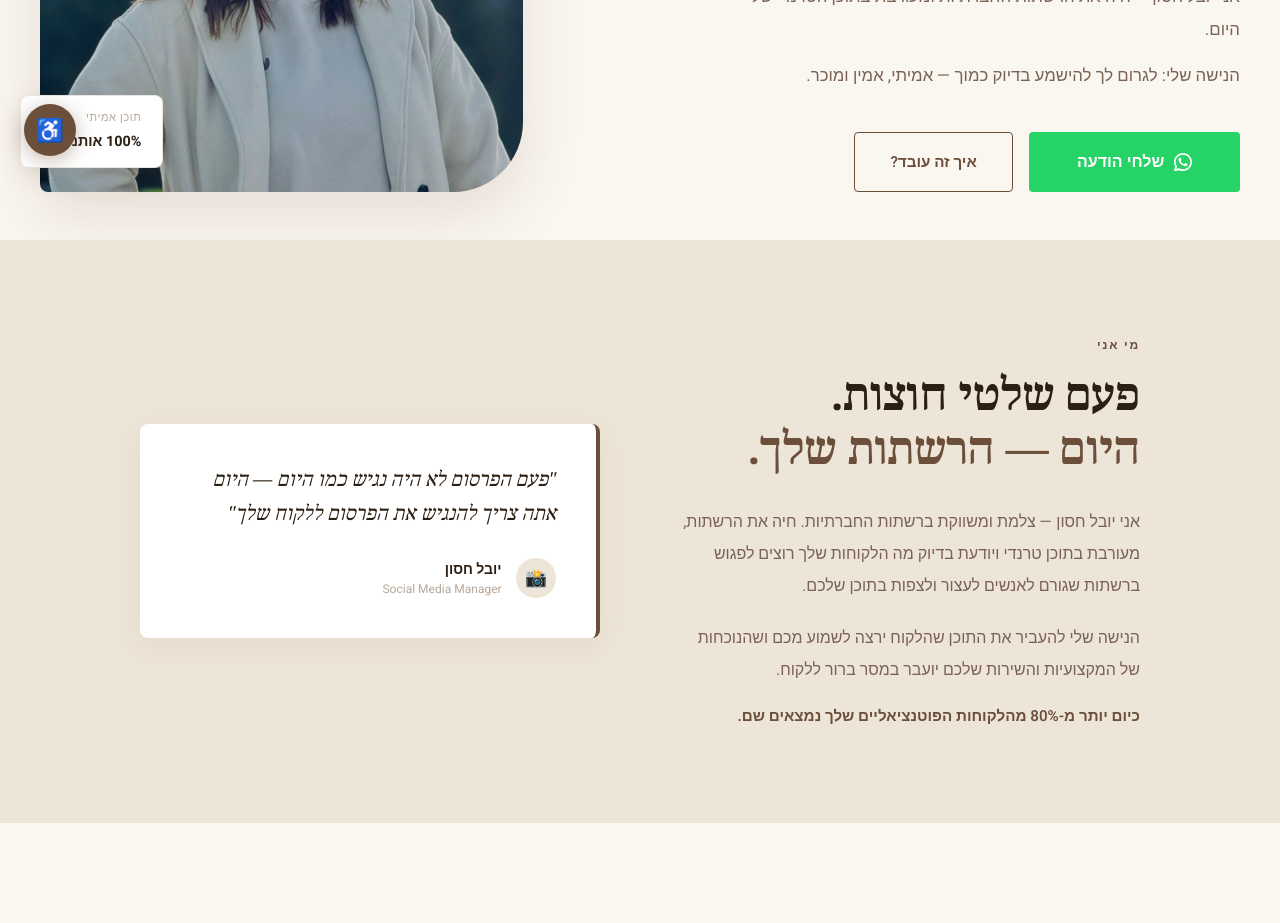
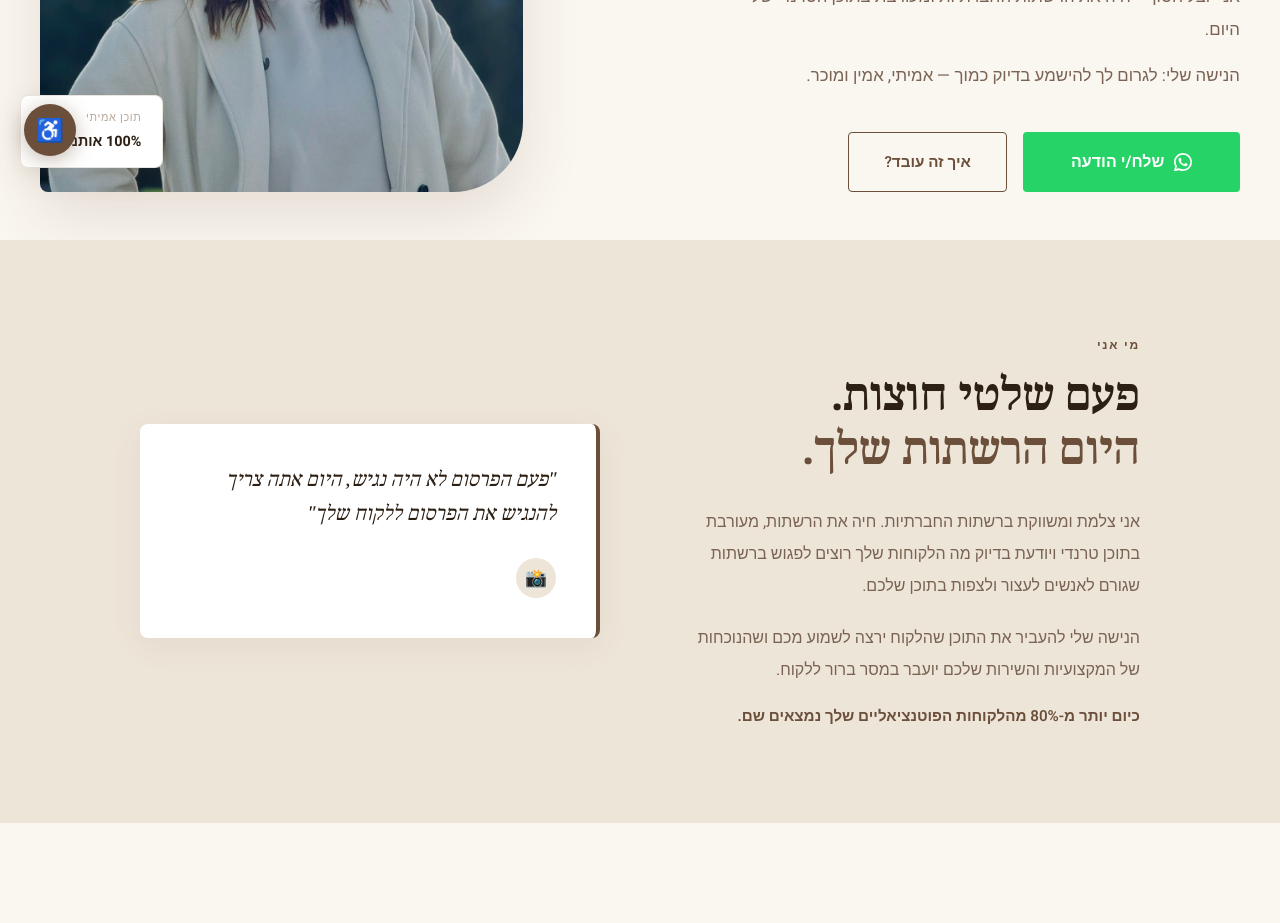
Before and after one commit to shaharlevi25/Yuval-Hasson-social, a React (Vite) app: page / in a window 1280 px wide. Shown: the part 620-1543 px from the top of the page. Built offline with nearby package versions, Linux system fonts and the light colour scheme.

Commit message:
בדיקה חדשה

```diff
--- a/src/App.jsx
+++ b/src/App.jsx
@@ -38,17 +38,14 @@ const PORTFOLIO = [
 
 const REVIEWS = [
   {
-    name: "לקוחה מרוצה",
     text: "אני רוצה להמליץ על יובל! לפני מקצועיות ואיכות היא קודם כל בן אדם! מקשיבה, מכילה ומבינה את הצרכים של העסק, מקצועית ויצירתית עם מחשבה מחוץ לקופסה והתאמה לקונספט ולקהל היעד. והכי חשוב מביאה תוצאות והכל מתנהל בוייב פשוט מושלם. לא תתאכזבו, מומלצת!",
     stars: 5,
   },
   {
-    name: "לקוחה יקרה",
     text: "יובלי היקרה, מעבר לזה שאת צלמת סופר מוכשרת, את גם אשת שירות ומכירות מעולה. לא בכל יום פוגשים אדם אחד שמשלב בתוכו כל כך הרבה מיומנויות, וכל זה בטבעיות ומקצועיות רבה. מאוד משקיעה בנו כלקוחות ודואגת לרדוף אחרינו, ולא אנחנו אחרייך. את מנהלת את עצמך ואותנו יופי יופי :)",
     stars: 5,
   },
   {
-    name: "לקוח מרוצה",
     text: "ממליץ מאד על יובל — מקצוענית, עניינית, תמיד זמינה, סבלנית, והכי חשוב תוצאות מהירות!!!",
     stars: 5,
   },
@@ -68,11 +65,11 @@ export default function App() {
     return () => window.removeEventListener("scroll", fn);
   }, []);
 
-  // Auto-rotate reviews every 25s
+  // Auto-rotate reviews every 15s
   useEffect(() => {
     reviewTimer.current = setInterval(() => {
       setReviewIndex(i => (i + 1) % REVIEWS.length);
-    }, 25000);
+    }, 15000);
     return () => clearInterval(reviewTimer.current);
   }, []);
 
@@ -86,15 +83,15 @@ export default function App() {
 
   const services = [
     { icon: "🎬", title: "צילום ועריכת תוכן",  text: "צילום ועריכת סרטונים ותמונות ברמה מקצועית שמציגות אותך בצורה הכי טובה שיש." },
-    { icon: "🎵", title: "ניהול טיקטוק",        text: "טרנדים, מוזיקה, אלגוריתם — אני על זה. אתם רק צריכים להיות אתם." },
-    { icon: "🎯", title: "אסטרטגיה ומיתוג",     text: "בונים יחד זהות ברורה — צבע, שפה, קהל יעד. הכל מדויק לפי הצורך שלכם." },
+    { icon: "🎵", title: "ניהול טיקטוק",        text: "טרנדים, מוזיקה, אלגוריתם אני על זה. אתם רק צריכים להיות אתם." },
+    { icon: "🎯", title: "אסטרטגיה ומיתוג",     text: "בונים יחד זהות ברורה צבע, שפה, קהל יעד. הכל מדויק לפי הצורך שלכם." },
   ];
 
   const steps = [
-    { num: "01", title: "מתחילים לדבר",       text: "שיחת היכרות חופשית. מכירים את העסק לעומק — מקהל יעד ועד המתחרים שלך." },
-    { num: "02", title: "בונים אסטרטגיה",      text: "ביחד נפתח מחשבה אסטרטגית. כי מי יודע למכור אותנו יותר מעצמנו?" },
-    { num: "03", title: "יוצרים תוכן אמיתי",  text: "בשפה שלנו, לא AI. אותנטי, אמין ומוכר." },
-    { num: "04", title: "מציגים את המקפצה",   text: "לכל תהליך יש לפני ואחרי. נתונים, חשיפות, מיתוג — רואים את התוצאות." },
+    { num: "1", title: "מתחילים לדבר",       text: "שיחת היכרות חופשית. מכירים את העסק לעומק מקהל יעד ועד המתחרים שלך." },
+    { num: "2", title: "בונים אסטרטגיה",      text: "ביחד נפתח מחשבה אסטרטגית. כי מי יודע למכור אותנו יותר מעצמנו?" },
+    { num: "3", title: "יוצרים תוכן אמיתי",  text: "בשפה שלנו, לא AI. אותנטי, אמין ומוכר." },
+    { num: "4", title: "מציגים את המקפצה",   text: "לכל תהליך יש לפני ואחרי. נתונים, חשיפות, מיתוג — רואים את התוצאות." },
   ];
 
   const faqs = [
@@ -360,7 +357,7 @@ export default function App() {
                 <a href={WA_LINK} target="_blank" rel="noreferrer" style={{ textDecoration: "none" }}>
                   <button className="btn-wa">
                     <svg width="18" height="18" viewBox="0 0 24 24" fill="white"><path d="M17.472 14.382c-.297-.149-1.758-.867-2.03-.967-.273-.099-.471-.148-.67.15-.197.297-.767.966-.94 1.164-.173.199-.347.223-.644.075-.297-.15-1.255-.463-2.39-1.475-.883-.788-1.48-1.761-1.653-2.059-.173-.297-.018-.458.13-.606.134-.133.298-.347.446-.52.149-.174.198-.298.298-.497.099-.198.05-.371-.025-.52-.075-.149-.669-1.612-.916-2.207-.242-.579-.487-.5-.669-.51-.173-.008-.371-.01-.57-.01-.198 0-.52.074-.792.372-.272.297-1.04 1.016-1.04 2.479 0 1.462 1.065 2.875 1.213 3.074.149.198 2.096 3.2 5.077 4.487.709.306 1.262.489 1.694.625.712.227 1.36.195 1.871.118.571-.085 1.758-.719 2.006-1.413.248-.694.248-1.289.173-1.413-.074-.124-.272-.198-.57-.347z"/><path d="M12 0C5.373 0 0 5.373 0 12c0 2.115.549 4.103 1.514 5.829L.055 23.454a.75.75 0 0 0 .918.918l5.629-1.459A11.945 11.945 0 0 0 12 24c6.627 0 12-5.373 12-12S18.627 0 12 0zm0 21.75a9.712 9.712 0 0 1-4.953-1.356l-.355-.211-3.681.955.977-3.578-.232-.368A9.712 9.712 0 0 1 2.25 12C2.25 6.615 6.615 2.25 12 2.25S21.75 6.615 21.75 12 17.385 21.75 12 21.75z"/></svg>
-                    שלחי הודעה
+                    שלח/י הודעה
                   </button>
                 </a>
                 <button className="btn-secondary" onClick={() => navTo("process")}>איך זה עובד?</button>
@@ -389,10 +386,11 @@ export default function App() {
             <div>
               <p style={{ color: "var(--brown)", fontSize: "0.75rem", fontWeight: 700, letterSpacing: "0.15em", textTransform: "uppercase", marginBottom: "1rem" }}>מי אני</p>
               <h2 className="serif" style={{ fontSize: "clamp(1.8rem, 3.5vw, 2.7rem)", fontWeight: 700, lineHeight: 1.25, marginBottom: "1.8rem" }}>
-                פעם שלטי חוצות.<br /><span style={{ color: "var(--brown)" }}>היום — הרשתות שלך.</span>
+                פעם שלטי חוצות.<br /><span style={{ color: "var(--brown)" }}>היום הרשתות שלך.</span>
               </h2>
               <p style={{ color: "var(--mid)", lineHeight: 2, marginBottom: "1.2rem" }}>
-                אני יובל חסון — צלמת ומשווקת ברשתות החברתיות. חיה את הרשתות, מעורבת בתוכן טרנדי ויודעת בדיוק מה הלקוחות שלך רוצים לפגוש ברשתות שגורם לאנשים לעצור ולצפות בתוכן שלכם.
+                אני צלמת ומשווקת ברשתות החברתיות.
+                חיה את הרשתות, מעורבת בתוכן טרנדי ויודעת בדיוק מה הלקוחות שלך רוצים לפגוש ברשתות שגורם לאנשים לעצור ולצפות בתוכן שלכם.
               </p>
               <p style={{ color: "var(--mid)", lineHeight: 2, marginBottom: "1.2rem" }}>
                 הנישה שלי להעביר את התוכן שהלקוח ירצה לשמוע מכם ושהנוכחות של המקצועיות והשירות שלכם יועבר במסר ברור ללקוח.
@@ -405,14 +403,10 @@ export default function App() {
           <Reveal delay={0.15}>
             <div style={{ background: "white", borderRadius: 8, padding: "2.5rem", borderRight: "4px solid var(--brown)", boxShadow: "0 8px 32px rgba(107,79,58,0.07)" }}>
               <p className="serif" style={{ fontSize: "1.2rem", lineHeight: 1.8, color: "var(--dark)", fontStyle: "italic", marginBottom: "1.6rem" }}>
-                "פעם הפרסום לא היה נגיש כמו היום — היום אתה צריך להנגיש את הפרסום ללקוח שלך"
+                "פעם הפרסום לא היה נגיש, היום אתה צריך להנגיש את הפרסום ללקוח שלך"
               </p>
               <div style={{ display: "flex", alignItems: "center", gap: "0.9rem" }}>
                 <div style={{ width: 40, height: 40, borderRadius: "50%", background: "var(--sand)", display: "flex", alignItems: "center", justifyContent: "center", fontSize: "1.1rem" }}>📸</div>
-                <div>
-                  <p style={{ fontWeight: 700, fontSize: "0.88rem" }}>יובל חסון</p>
-                  <p style={{ color: "var(--light)", fontSize: "0.75rem" }}>Social Media Manager</p>
-                </div>
               </div>
             </div>
           </Reveal>
@@ -424,7 +418,7 @@ export default function App() {
         <div style={{ maxWidth: 1000, margin: "0 auto" }}>
           <Reveal>
             <div style={{ textAlign: "center", marginBottom: "4rem" }}>
-              <p style={{ color: "var(--brown)", fontSize: "0.75rem", fontWeight: 700, letterSpacing: "0.15em", textTransform: "uppercase", marginBottom: "1rem" }}>מה אני עושה</p>
+              {/* <p style={{ color: "var(--brown)", fontSize: "0.75rem", fontWeight: 700, letterSpacing: "0.15em", textTransform: "uppercase", marginBottom: "1rem" }}>מה אני עושה</p> */}
               <h2 className="serif" style={{ fontSize: "clamp(1.9rem, 4vw, 3rem)", fontWeight: 700, lineHeight: 1.2 }}>
                 שירותים שמייצרים<br /><span style={{ color: "var(--brown)" }}>נוכחות אמיתית</span>
               </h2>
@@ -448,7 +442,7 @@ export default function App() {
       <div style={{ background: "var(--brown)", padding: "3.5rem 2rem", textAlign: "center" }}>
         <Reveal>
           <p className="serif" style={{ fontSize: "clamp(1.05rem, 2.5vw, 1.65rem)", color: "rgba(250,246,240,0.95)", fontStyle: "italic", lineHeight: 1.8, maxWidth: 820, margin: "0 auto" }}>
-            "הקהל שלנו לא רובוט — אם הרובוט יתסרט אותנו, נפספס את האותנטיות שאנחנו רוצים להעביר. איזו שפה יותר אמינה מהשפה שלנו? אף רובוט לא יכול לדבר אותה."
+            "הקהל שלנו לא רובוט, אם יתסרטו אותנו, נפספס את האותנטיות שאנחנו רוצים להעביר. איזו שפה יותר אמינה מהשפה שלנו? אף רובוט לא יכול לדבר אותה."
           </p>
 
         </Reveal>
@@ -566,7 +560,7 @@ export default function App() {
             <div style={{ textAlign: "center", marginBottom: "4.5rem" }}>
               <p style={{ color: "var(--brown)", fontSize: "0.75rem", fontWeight: 700, letterSpacing: "0.15em", textTransform: "uppercase", marginBottom: "1rem" }}>איך עובדים יחד</p>
               <h2 className="serif" style={{ fontSize: "clamp(1.9rem, 4vw, 3rem)", fontWeight: 700, lineHeight: 1.2 }}>
-                תהליך הסושיאל —<br /><span style={{ color: "var(--brown)" }}>תהליך ממכר</span>
+                תהליך הסושיאל<br /><span style={{ color: "var(--brown)" }}>תהליך ממכר</span>
               </h2>
             </div>
           </Reveal>
@@ -592,7 +586,7 @@ export default function App() {
             <div style={{ textAlign: "center", marginBottom: "1rem" }}>
               <p style={{ color: "var(--brown)", fontSize: "0.75rem", fontWeight: 700, letterSpacing: "0.15em", textTransform: "uppercase", marginBottom: "1rem" }}>התוצאה</p>
               <h2 className="serif" style={{ fontSize: "clamp(1.9rem, 4vw, 3rem)", fontWeight: 700, lineHeight: 1.2 }}>
-                לפני ואחרי —<br /><span style={{ color: "var(--brown)" }}>תראו את המקפצה</span>
+                לפני ואחרי<br /><span style={{ color: "var(--brown)" }}>תראו את המקפצה</span>
               </h2>
               <p style={{ color: "var(--mid)", marginTop: "1rem", lineHeight: 1.85, fontSize: "0.97rem", maxWidth: 600, margin: "1rem auto 0" }}>
                 כבר ברגע שנתחיל, הנה כמה עובדות שמראש ניתן להבין שיקרו
@@ -789,7 +783,7 @@ export default function App() {
       {/* ── FOOTER ── */}
       <footer style={{ background: "#1a120b", padding: "1.5rem 2rem" }}>
         <div style={{ display: "flex", justifyContent: "space-between", alignItems: "center", flexWrap: "wrap", gap: "0.5rem" }}>
-          <span style={{ color: "rgba(250,246,240,0.25)", fontSize: "0.77rem" }}>© 2024 יובל חסון | ניהול רשתות חברתיות</span>
+          <span style={{ color: "rgb(135, 125, 102)", fontSize: "0.77rem" }}>© 2026 יובל חסון ניהול סושיאל | נבנה על ידי שחר לוי</span>
           <a href={WA_LINK} target="_blank" rel="noreferrer" style={{ color: "rgba(37,211,102,0.6)", textDecoration: "none", fontSize: "0.77rem", display: "flex", alignItems: "center", gap: "0.4rem" }}>
             <svg width="14" height="14" viewBox="0 0 24 24" fill="currentColor"><path d="M17.472 14.382c-.297-.149-1.758-.867-2.03-.967-.273-.099-.471-.148-.67.15-.197.297-.767.966-.94 1.164-.173.199-.347.223-.644.075-.297-.15-1.255-.463-2.39-1.475-.883-.788-1.48-1.761-1.653-2.059-.173-.297-.018-.458.13-.606.134-.133.298-.347.446-.52.149-.174.198-.298.298-.497.099-.198.05-.371-.025-.52-.075-.149-.669-1.612-.916-2.207-.242-.579-.487-.5-.669-.51-.173-.008-.371-.01-.57-.01-.198 0-.52.074-.792.372-.272.297-1.04 1.016-1.04 2.479 0 1.462 1.065 2.875 1.213 3.074.149.198 2.096 3.2 5.077 4.487.709.306 1.262.489 1.694.625.712.227 1.36.195 1.871.118.571-.085 1.758-.719 2.006-1.413.248-.694.248-1.289.173-1.413-.074-.124-.272-.198-.57-.347z"/><path d="M12 0C5.373 0 0 5.373 0 12c0 2.115.549 4.103 1.514 5.829L.055 23.454a.75.75 0 0 0 .918.918l5.629-1.459A11.945 11.945 0 0 0 12 24c6.627 0 12-5.373 12-12S18.627 0 12 0zm0 21.75a9.712 9.712 0 0 1-4.953-1.356l-.355-.211-3.681.955.977-3.578-.232-.368A9.712 9.712 0 0 1 2.25 12C2.25 6.615 6.615 2.25 12 2.25S21.75 6.615 21.75 12 17.385 21.75 12 21.75z"/></svg>
             וואטסאפ
```
Also changed, not shown: public/Portfolio/logo.svg (added), public/logo.svg (deleted).
